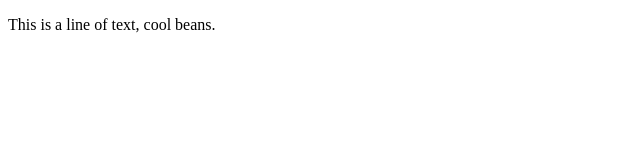
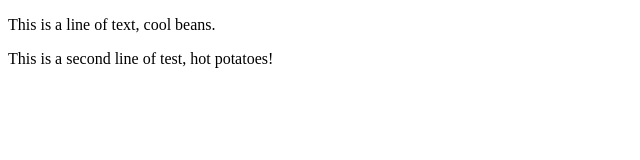
Before and after one commit to dknapp2000/demo2, a plain HTML site: page test html.html in a window 1280 px wide. Shown: the whole page, without its empty margins (0-640 px from the left). Drawn offline with Linux system fonts and the light colour scheme.

Commit message:
Added a second paragraph

```diff
--- a/test html.html
+++ b/test html.html
@@ -3,7 +3,7 @@
 <html>
 	<head>
 
-<title>Test hmtl</title>
+		<title>Test hmtl</title>
 
 	</head>
 
@@ -12,6 +12,8 @@
 
 <p>This is a line of text, cool beans.</p>
 
+<p>This is a second line of test, hot potatoes!</p>
+
 </body>
 
 
```
